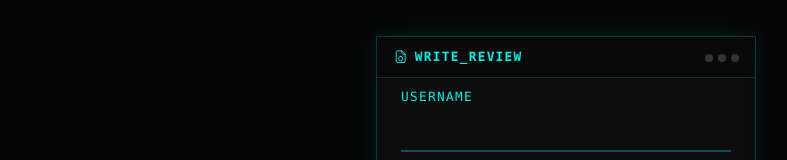
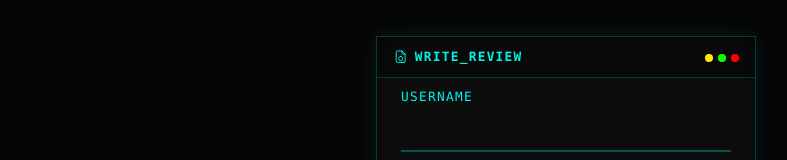
Before and after one commit to Daxrokz10/PR-3-Testimonial-App-React.js, a React (Vite) app: page / in a window 1280 px wide. Shown: the top 160 px of the page, without its empty margins (74-861 px from the left). Built offline with nearby package versions, Linux system fonts and the light colour scheme.

Commit message:
form window colors

```diff
--- a/src/components/Form.jsx
+++ b/src/components/Form.jsx
@@ -38,7 +38,7 @@ const Form = () => {
               </svg>
               <span>WRITE_REVIEW</span>
             </div>
-            <div className="card-dots"><span /><span /><span /></div>
+            <div className="card-dots"><span style={{background:"#feed00ff"}} /><span style={{background:"#0dff00ff"}} /><span style={{background:"red"}} /></div>
           </div>
           <div className="card-body">
             <div className="form-group">
```
